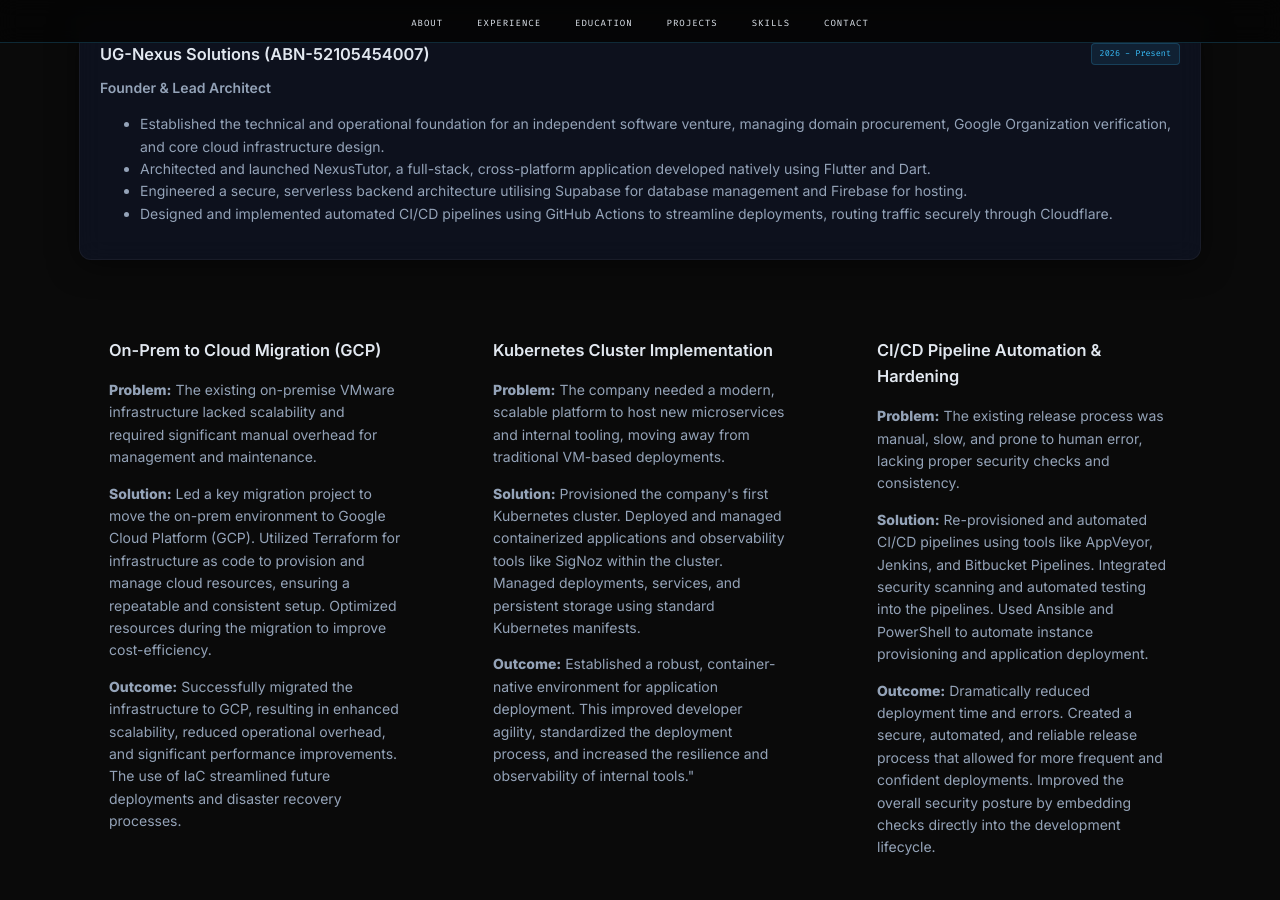
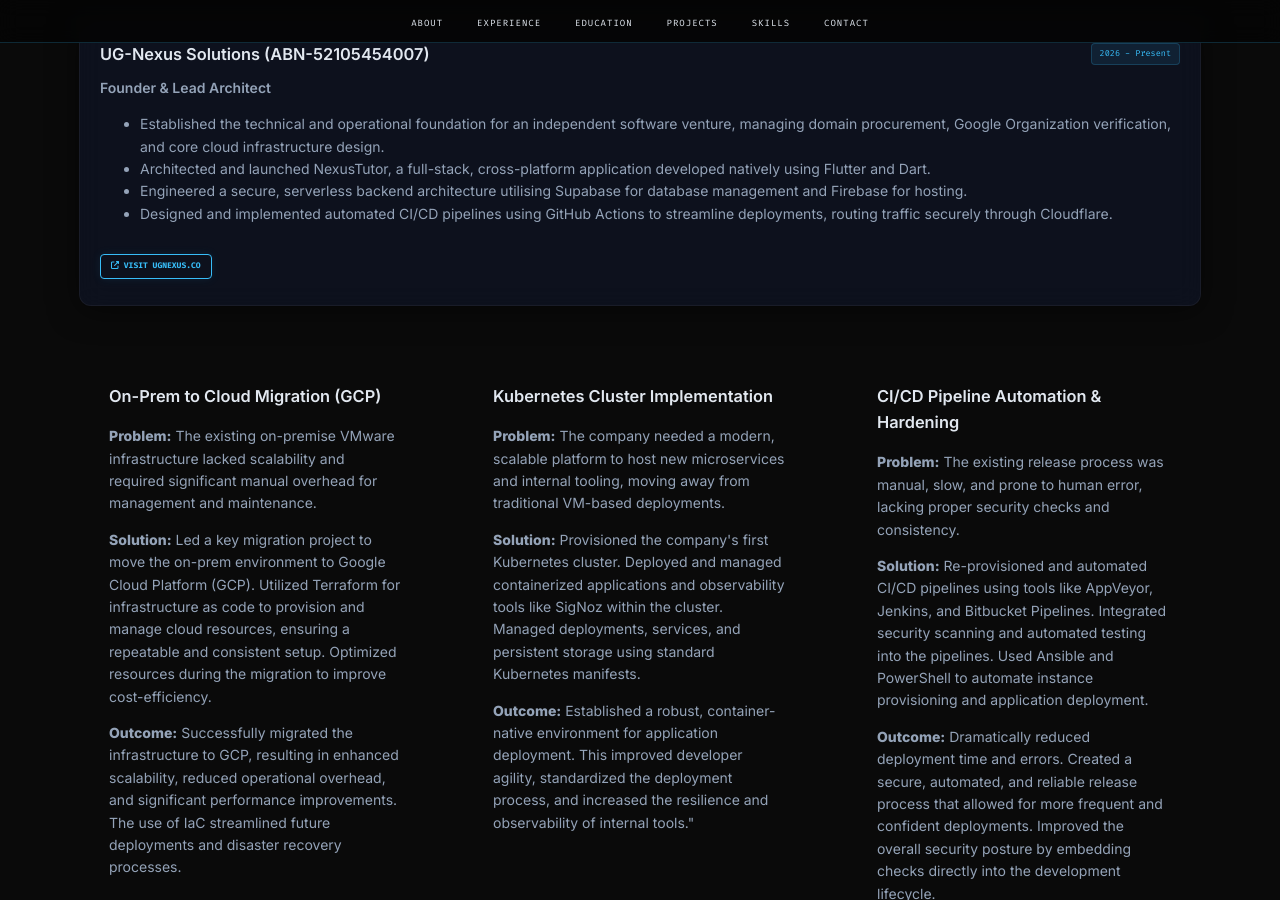
Before and after one commit to saviashan/saviashan.github.io, a Jekyll site: the page built from index.md, in a window 1280 px wide and 900 px high, scrolled down 3107 px. Built offline with Jekyll 4.4.1, drawn with Linux system fonts in a browser that asks for light colours; nearby versions of some CDN libraries; library files that are not in the unit come from our copies.

Commit message:
feat: add link to ugnexus.co in projects section

```diff
--- a/index.md
+++ b/index.md
@@ -99,6 +99,9 @@ layout: default
                         <li>Engineered a secure, serverless backend architecture utilising Supabase for database management and Firebase for hosting.</li>
                         <li>Designed and implemented automated CI/CD pipelines using GitHub Actions to streamline deployments, routing traffic securely through Cloudflare.</li>
                     </ul>
+                    <a href="https://ugnexus.co" target="_blank" class="btn-tech" style="margin-top: 15px; font-size: 0.8rem; padding: 0.5rem 1rem;">
+                        <i class="fa fa-external-link" aria-hidden="true"></i> Visit ugnexus.co
+                    </a>
                 </div>
             </div>
         </div>
```
